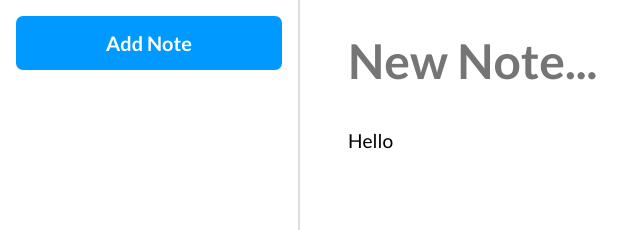
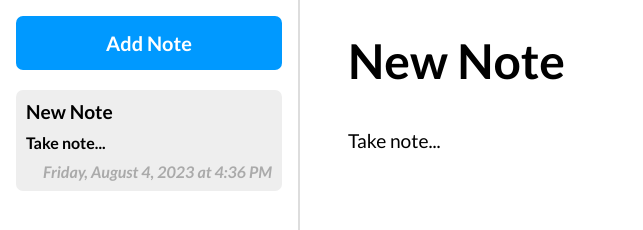
Before and after one commit to ThomasAlberto21/Notes_app, a plain HTML site: page index.html in a window 1280 px wide. Both pictures are taken after a click on the button "Add Note". Shown: the top 230 px of the page, without its empty margins (0-643 px from the left). Drawn offline with Linux system fonts and the light colour scheme.

Commit message:
Finish Project

```diff
--- a/css/style.css
+++ b/css/style.css
@@ -1,5 +1,6 @@
 @import url("https://fonts.googleapis.com/css2?family=Lato:ital,wght@0,100;0,300;0,400;0,700;0,900;1,100;1,300;1,400;1,700;1,900&display=swap");
 
+/**/
 * {
   margin: 0;
   padding: 0;
--- /dev/null
+++ b/js/App.js
@@ -0,0 +1,64 @@
+import NotesView from "./NotesView.js";
+import NotesAPI from "./NotesAPI.js";
+
+export default class App {
+  constructor(root) {
+    this.notes = [];
+    this.activeNote = null;
+    this.view = new NotesView(root, this._handlers());
+
+    this._refreshNotes();
+  }
+
+  _refreshNotes() {
+    const notes = NotesAPI.getAllNotes();
+
+    this._setNotes(notes);
+
+    if (notes.length > 0) {
+      this._setActiveNote(notes[0]);
+    }
+  }
+
+  _setNotes(notes) {
+    this.notes = notes;
+    this.view.updateNoteList(notes);
+    this.view.updateNotePreviewVisibility(notes.length > 0);
+  }
+
+  _setActiveNote(note) {
+    this.activeNote = note;
+    this.view.updateActiveNote(note);
+  }
+
+  _handlers() {
+    return {
+      onNoteSelect: (noteId) => {
+        const selectedNote = this.notes.find((note) => note.id == noteId);
+        this._setActiveNote(selectedNote);
+      },
+      onNoteAdd: () => {
+        const newNote = {
+          title: "New Note",
+          body: "Take note...",
+        };
+
+        NotesAPI.saveNote(newNote);
+        this._refreshNotes();
+      },
+      onNoteEdit: (title, body) => {
+        NotesAPI.saveNote({
+          id: this.activeNote.id,
+          title,
+          body,
+        });
+
+        this._refreshNotes();
+      },
+      onNoteDelete: (noteId) => {
+        NotesAPI.deleteNote(noteId);
+        this._refreshNotes();
+      },
+    };
+  }
+}
--- a/js/NotesAPI.js
+++ b/js/NotesAPI.js
@@ -9,15 +9,15 @@ export default class NotesAPI {
 
   static saveNote(noteToSave) {
     const notes = NotesAPI.getAllNotes();
-    const existing = notes.find((note) => note.id === noteToSave.id);
+    const existing = notes.find((note) => note.id == noteToSave.id);
 
-    // Edit / Update
+    // Edit/Update
     if (existing) {
       existing.title = noteToSave.title;
       existing.body = noteToSave.body;
       existing.updated = new Date().toISOString();
     } else {
-      noteToSave.id = Math.floor(Math.random() * 100000);
+      noteToSave.id = Math.floor(Math.random() * 1000000);
       noteToSave.updated = new Date().toISOString();
       notes.push(noteToSave);
     }
--- a/js/NotesView.js
+++ b/js/NotesView.js
@@ -10,9 +10,7 @@ export default class NotesView {
     this.onNoteDelete = onNoteDelete;
     this.root.innerHTML = `<div class="notes__sidebar">
         <button class="notes__add" type="button">Add Note</button>
-        <div class="notes__list">
-
-        </div>
+        <div class="notes__list"></div>
       </div>
       <div class="notes__preview">
         <input
@@ -20,7 +18,7 @@ export default class NotesView {
           type="text"
           placeholder="New Note..."
         />
-        <textarea class="notes__body">Hello</textarea>
+        <textarea class="notes__body"></textarea>
       </div>`;
 
     const btnAddNote = this.root.querySelector(".notes__add");
@@ -40,7 +38,7 @@ export default class NotesView {
       });
     });
 
-    // TODO : Hide the note preview by default
+    this.updateNotePreviewVisibility(false);
   }
 
   _createListItemHTML(id, title, body, updated) {
@@ -60,5 +58,57 @@ export default class NotesView {
 </div>`;
   }
 
-  updateNoteList(notes) {}
+  updateNoteList(notes) {
+    const notesListContainer = this.root.querySelector(".notes__list");
+
+    // Empty List
+    notesListContainer.innerHTML = "";
+    for (const note of notes) {
+      const html = this._createListItemHTML(
+        note.id,
+        note.title,
+        note.body,
+        new Date(note.updated),
+      );
+      notesListContainer.insertAdjacentHTML("beforeend", html);
+    }
+
+    // Add select/delete events for each list item
+    notesListContainer
+      .querySelectorAll(".notes__list-item")
+      .forEach((noteListItem) => {
+        noteListItem.addEventListener("click", () => {
+          this.onNoteSelect(noteListItem.dataset.noteId);
+        });
+
+        noteListItem.addEventListener("dblclick", () => {
+          const doDelete = confirm(
+            "Are you sure you want to delete this note?",
+          );
+
+          if (doDelete) {
+            this.onNoteDelete(noteListItem.dataset.noteId);
+          }
+        });
+      });
+  }
+
+  updateActiveNote(note) {
+    this.root.querySelector(".notes__title").value = note.title;
+    this.root.querySelector(".notes__body").value = note.body;
+
+    this.root.querySelectorAll(".notes__list-item").forEach((noteListItem) => {
+      noteListItem.classList.remove("notes__list-item--selected");
+    });
+
+    this.root
+      .querySelector(`.notes__list-item[data-note-id="${note.id}"]`)
+      .classList.add("notes__list-item--selected");
+  }
+
+  updateNotePreviewVisibility(visible) {
+    this.root.querySelector(".notes__preview").style.visibility = visible
+      ? "visible"
+      : "hidden";
+  }
 }
--- a/js/main.js
+++ b/js/main.js
@@ -1,13 +1,4 @@
-import NotesView from "./NotesView.js";
+import App from "./App.js";
 
-const app = document.getElementById("app");
-const view = new NotesView(app, {
-  onNoteAdd() {
-    console.log("note add");
-  },
-
-  onNoteEdit(newTitle, newBody) {
-    console.log(newTitle);
-    console.log(newBody);
-  },
-});
+const root = document.getElementById("app");
+const app = new App(root);
```
Also changed, not shown: index.html (+1 -18 lines).
